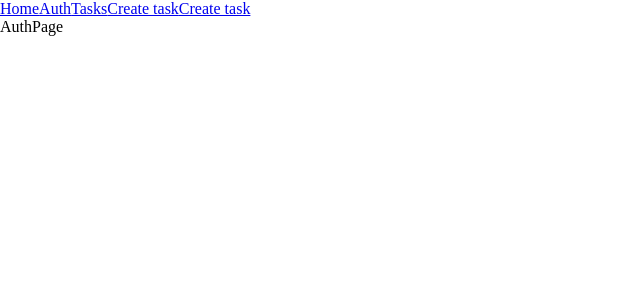
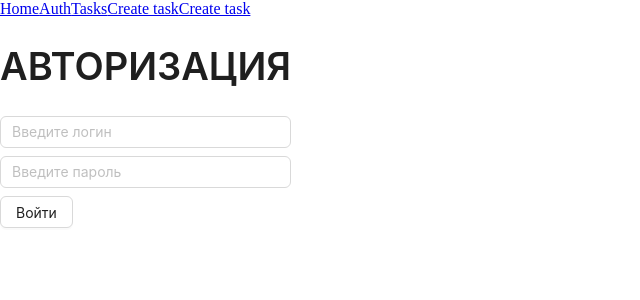
Before and after one commit to kazbekbet/battle-code, a React (Vite) app: page /auth in a window 1280 px wide. Shown: the top 300 px of the page, without its empty margins (0-640 px from the left). Built offline with nearby package versions, Linux system fonts and the light colour scheme.

Commit message:
Резолв конфликта

```diff
--- a/src/app/App.tsx
+++ b/src/app/App.tsx
@@ -6,10 +6,11 @@ import TasksPage from "../pages/TasksPage";
 import AuthPage from "../pages/AuthPage";
 import HomePage from "../pages/HomePage";
 import { Protected } from "./routing/Protected";
+import { ConfigProvider } from "antd";
 
 export default function App() {
   return (
-    <>
+    <ConfigProvider>
       <header>
         <Link to="/">Home</Link>
         <Link to="/auth">Auth</Link>
@@ -38,6 +39,6 @@ export default function App() {
         />
         <Route path="/game" element={<GamePage />} />
       </Routes>
-    </>
+    </ConfigProvider>
   );
 }
--- a/src/pages/AuthPage.tsx
+++ b/src/pages/AuthPage.tsx
@@ -1,5 +1,11 @@
+import { AuthWidget } from "../widgets/auth";
+
 const AuthPage = () => {
-  return <div>AuthPage</div>;
+  return (
+    <div>
+      <AuthWidget />
+    </div>
+  );
 };
 
 export default AuthPage;
```
Also changed, not shown: 1 other file (tests, documents, lock files or other folders).
